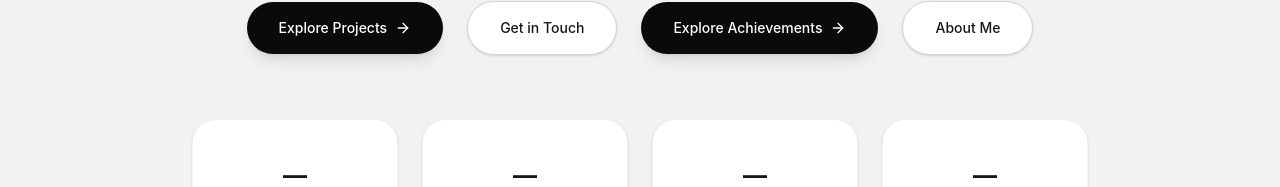
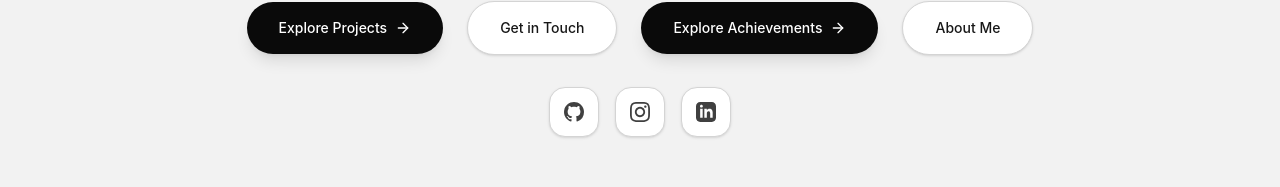
Before and after one commit to NotSoAdarshh/Portfolio, a React (Vite) app in the folder frontend/: page / in a window 1280 px wide. Shown: the part 400-587 px from the top of the page. Built offline with nearby package versions, Linux system fonts and the light colour scheme; no server answers.

Commit message:
add logo boxes

```diff
--- a/frontend/src/components/contact.jsx
+++ b/frontend/src/components/contact.jsx
@@ -6,9 +6,36 @@
   const email = 'adarshdeshmukh00000@gmail.com'
 
   const socials = [
-    { name: 'GitHub', handle: '@NotSoAdarshh', url: 'https://github.com/NotSoAdarshh' },
-    { name: 'LinkedIn', handle: 'Adarsh Deshmukh', url: 'nkedin.com/in/adarsh-deshmukh-608539359/' },
-    { name: 'Instagram', handle: '@not_soo_adarshh', url: 'https://www.instagram.com/not_soo_adarshh?stkn=MXdycWRlYmZ4MWJlbQ==' },
+    {
+      name: 'GitHub',
+      handle: '@NotSoAdarshh',
+      url: 'https://github.com/NotSoAdarshh',
+      icon: (
+        <svg className="w-5 h-5 fill-current" viewBox="0 0 24 24">
+          <path d="M12 0C5.37 0 0 5.37 0 12c0 5.31 3.435 9.795 8.205 11.385.6.105.825-.255.825-.57 0-.285-.015-1.23-.015-2.235-3.015.555-3.795-.735-4.035-1.41-.135-.345-.72-1.41-1.23-1.695-.42-.225-1.02-.78-.015-.795.945-.015 1.62.87 1.845 1.23 1.08 1.815 2.805 1.305 3.495.99.105-.78.42-1.305.765-1.605-2.67-.3-5.46-1.335-5.46-5.925 0-1.305.465-2.385 1.23-3.225-.12-.3-.54-1.53.12-3.18 0 0 1.005-.315 3.3 1.23.96-.27 1.98-.405 3-.405s2.04.135 3 .405c2.295-1.56 3.3-1.23 3.3-1.23.66 1.65.24 2.88.12 3.18.765.84 1.23 1.905 1.23 3.225 0 4.605-2.805 5.625-5.475 5.925.435.375.81 1.095.81 2.22 0 1.605-.015 2.895-.015 3.3 0 .315.225.69.825.57A12.02 12.02 0 0024 12c0-6.63-5.37-12-12-12z" />
+        </svg>
+      )
+    },
+    {
+      name: 'LinkedIn',
+      handle: 'Adarsh Deshmukh',
+      url: 'https://www.linkedin.com/in/adarsh-deshmukh-608539359/',
+      icon: (
+        <svg className="w-5 h-5 fill-current" viewBox="0 0 24 24">
+          <path d="M19 0h-14c-2.761 0-5 2.239-5 5v14c0 2.761 2.239 5 5 5h14c2.762 0 5-2.239 5-5v-14c0-2.761-2.238-5-5-5zm-11 19h-3v-11h3v11zm-1.5-12.268c-.966 0-1.75-.79-1.75-1.764s.784-1.764 1.75-1.764 1.75.79 1.75 1.764-.783 1.764-1.75 1.764zm13.5 12.268h-3v-5.604c0-3.368-4-3.113-4 0v5.604h-3v-11h3v1.765c1.396-2.586 7-2.777 7 2.476v6.759z" />
+        </svg>
+      )
+    },
+    {
+      name: 'Instagram',
+      handle: '@not_soo_adarshh',
+      url: 'https://www.instagram.com/not_soo_adarshh?stkn=MXdycWRlYmZ4MWJlbQ==',
+      icon: (
+        <svg className="w-5 h-5 fill-current" viewBox="0 0 24 24">
+          <path d="M12 2.163c3.204 0 3.584.012 4.85.07 3.252.148 4.771 1.691 4.919 4.919.058 1.265.069 1.645.069 4.849 0 3.205-.012 3.584-.069 4.849-.149 3.225-1.664 4.771-4.919 4.919-1.266.058-1.644.07-4.85.07-3.204 0-3.584-.012-4.849-.07-3.26-.149-4.771-1.699-4.919-4.92-.058-1.265-.07-1.644-.07-4.849 0-3.204.013-3.583.07-4.849.149-3.227 1.664-4.771 4.919-4.919 1.266-.057 1.645-.069 4.849-.069zm0-2.163c-3.259 0-3.667.014-4.947.072-4.358.2-6.78 2.618-6.98 6.98-.059 1.281-.073 1.689-.073 4.948 0 3.259.014 3.668.072 4.948.2 4.358 2.618 6.78 6.98 6.98 1.281.058 1.689.072 4.948.072 3.259 0 3.668-.014 4.948-.072 4.354-.2 6.782-2.618 6.979-6.98.059-1.28.073-1.689.073-4.948 0-3.259-.014-3.667-.072-4.947-.196-4.354-2.617-6.78-6.979-6.98-1.281-.059-1.69-.073-4.949-.073zm0 5.838c-3.403 0-6.162 2.759-6.162 6.162s2.759 6.163 6.162 6.163 6.162-2.759 6.162-6.163c0-3.403-2.759-6.162-6.162-6.162zm0 10.162c-2.209 0-4-1.79-4-4 0-2.209 1.791-4 4-4s4 1.791 4 4c0 2.21-1.791 4-4 4zm6.406-11.845c-.796 0-1.441.645-1.441 1.44s.645 1.44 1.441 1.44c.795 0 1.439-.645 1.439-1.44s-.644-1.44-1.439-1.44z" />
+        </svg>
+      )
+    }
   ]
 
   return (
@@ -41,7 +68,6 @@
         <div className="space-y-6">
 
           {/* Direct Email Compose Card */}
-
           <a
             href={`mailto:${email}`}
             className="p-8 rounded-3xl bg-white border border-black/5 shadow-xs hover:shadow-md transition-all group flex flex-col sm:flex-row items-start sm:items-center justify-between gap-4 block"
@@ -73,7 +99,6 @@
             </span>
           </a>
 
-
           {/* Social Links Cards */}
           <div>
             <span className="text-xs font-semibold text-neutral-400 uppercase tracking-widest block mb-4 ml-2">
@@ -88,10 +113,15 @@
                     rel="noopener noreferrer"
                     className="block p-6 rounded-3xl bg-white border border-black/5 hover:border-black/20 hover:shadow-md transition-all group"
                   >
-                    <div className="flex items-center justify-between mb-2">
-                      <span className="text-sm font-bold text-neutral-900 group-hover:text-black transition-colors">
+                    <div className="flex items-center justify-between mb-3">
+                      <div className="flex items-center gap-2 text-neutral-800 group-hover:text-black transition-colors">
+                        <span className="text-neutral-700 group-hover:text-black transition-colors">
+                          {social.icon}
+                        </span>
+                        <span className="text-sm font-bold">
                           {social.name}
                         </span>
+                      </div>
                       <svg
                         xmlns="http://www.w3.org/2000/svg"
                         width="14"
--- a/frontend/src/components/hero.jsx
+++ b/frontend/src/components/hero.jsx
@@ -61,6 +61,37 @@
     light: ['#ebedf0', '#9be9a8', '#40c463', '#30a14e', '#216e39'],
     dark: ['#161b22', '#0e4429', '#006d32', '#26a641', '#39d353']
   }
+
+  // Social Links Data
+  const socialLinks = [
+    {
+      name: 'GitHub',
+      url: 'https://github.com/your-username', // Replace with your GitHub profile link
+      icon: (
+        <svg className="w-5 h-5 fill-current" viewBox="0 0 24 24">
+          <path d="M12 0C5.37 0 0 5.37 0 12c0 5.31 3.435 9.795 8.205 11.385.6.105.825-.255.825-.57 0-.285-.015-1.23-.015-2.235-3.015.555-3.795-.735-4.035-1.41-.135-.345-.72-1.41-1.23-1.695-.42-.225-1.02-.78-.015-.795.945-.015 1.62.87 1.845 1.23 1.08 1.815 2.805 1.305 3.495.99.105-.78.42-1.305.765-1.605-2.67-.3-5.46-1.335-5.46-5.925 0-1.305.465-2.385 1.23-3.225-.12-.3-.54-1.53.12-3.18 0 0 1.005-.315 3.3 1.23.96-.27 1.98-.405 3-.405s2.04.135 3 .405c2.295-1.56 3.3-1.23 3.3-1.23.66 1.65.24 2.88.12 3.18.765.84 1.23 1.905 1.23 3.225 0 4.605-2.805 5.625-5.475 5.925.435.375.81 1.095.81 2.22 0 1.605-.015 2.895-.015 3.3 0 .315.225.69.825.57A12.02 12.02 0 0024 12c0-6.63-5.37-12-12-12z" />
+        </svg>
+      )
+    },
+    {
+      name: 'Instagram',
+      url: 'https://instagram.com/your-username', // Replace with your Instagram profile link
+      icon: (
+        <svg className="w-5 h-5 fill-current" viewBox="0 0 24 24">
+          <path d="M12 2.163c3.204 0 3.584.012 4.85.07 3.252.148 4.771 1.691 4.919 4.919.058 1.265.069 1.645.069 4.849 0 3.205-.012 3.584-.069 4.849-.149 3.225-1.664 4.771-4.919 4.919-1.266.058-1.644.07-4.85.07-3.204 0-3.584-.012-4.849-.07-3.26-.149-4.771-1.699-4.919-4.92-.058-1.265-.07-1.644-.07-4.849 0-3.204.013-3.583.07-4.849.149-3.227 1.664-4.771 4.919-4.919 1.266-.057 1.645-.069 4.849-.069zm0-2.163c-3.259 0-3.667.014-4.947.072-4.358.2-6.78 2.618-6.98 6.98-.059 1.281-.073 1.689-.073 4.948 0 3.259.014 3.668.072 4.948.2 4.358 2.618 6.78 6.98 6.98 1.281.058 1.689.072 4.948.072 3.259 0 3.668-.014 4.948-.072 4.354-.2 6.782-2.618 6.979-6.98.059-1.28.073-1.689.073-4.948 0-3.259-.014-3.667-.072-4.947-.196-4.354-2.617-6.78-6.979-6.98-1.281-.059-1.69-.073-4.949-.073zm0 5.838c-3.403 0-6.162 2.759-6.162 6.162s2.759 6.163 6.162 6.163 6.162-2.759 6.162-6.163c0-3.403-2.759-6.162-6.162-6.162zm0 10.162c-2.209 0-4-1.79-4-4 0-2.209 1.791-4 4-4s4 1.791 4 4c0 2.21-1.791 4-4 4zm6.406-11.845c-.796 0-1.441.645-1.441 1.44s.645 1.44 1.441 1.44c.795 0 1.439-.645 1.439-1.44s-.644-1.44-1.439-1.44z" />
+        </svg>
+      )
+    },
+    {
+      name: 'LinkedIn',
+      url: 'https://linkedin.com/in/your-username', // Replace with your LinkedIn profile link
+      icon: (
+        <svg className="w-5 h-5 fill-current" viewBox="0 0 24 24">
+          <path d="M19 0h-14c-2.761 0-5 2.239-5 5v14c0 2.761 2.239 5 5 5h14c2.762 0 5-2.239 5-5v-14c0-2.761-2.238-5-5-5zm-11 19h-3v-11h3v11zm-1.5-12.268c-.966 0-1.75-.79-1.75-1.764s.784-1.764 1.75-1.764 1.75.79 1.75 1.764-.783 1.764-1.75 1.764zm13.5 12.268h-3v-5.604c0-3.368-4-3.113-4 0v5.604h-3v-11h3v1.765c1.396-2.586 7-2.777 7 2.476v6.759z" />
+        </svg>
+      )
+    }
+  ]
 
   return (
     <div className="min-h-screen w-screen bg-[#f2f2f2] text-neutral-900 flex flex-col justify-between p-8 md:p-16 select-none font-sans overflow-x-hidden">
@@ -135,6 +166,22 @@
           </a>
         </div>
 
+        {/* Social Media Small Boxes */}
+        <div className="flex items-center justify-center gap-4 mt-8">
+          {socialLinks.map((social) => (
+            <a
+              key={social.name}
+              href={social.url}
+              target="_blank"
+              rel="noopener noreferrer"
+              aria-label={social.name}
+              className="p-3.5 rounded-2xl bg-white border border-neutral-300 text-neutral-700 hover:text-neutral-950 hover:border-neutral-400 hover:scale-105 shadow-sm transition-all flex items-center justify-center"
+            >
+              {social.icon}
+            </a>
+          ))}
+        </div>
+
         {/* Portfolio Cards Grid */}
         <div className="grid grid-cols-1 sm:grid-cols-2 md:grid-cols-4 gap-6 mt-16 text-center">
           {statCards.map((card, idx) => (
```
Lines whose indentation alone changed are shown as unchanged.
